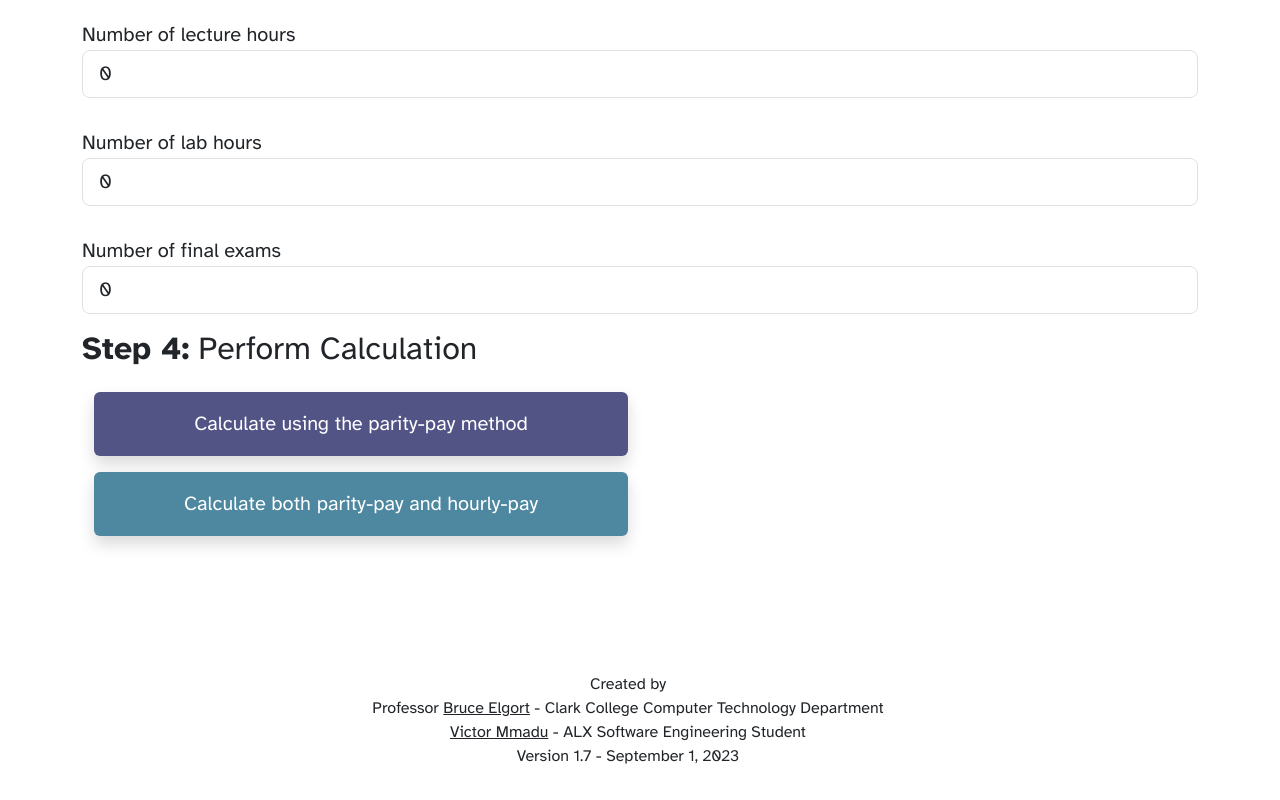
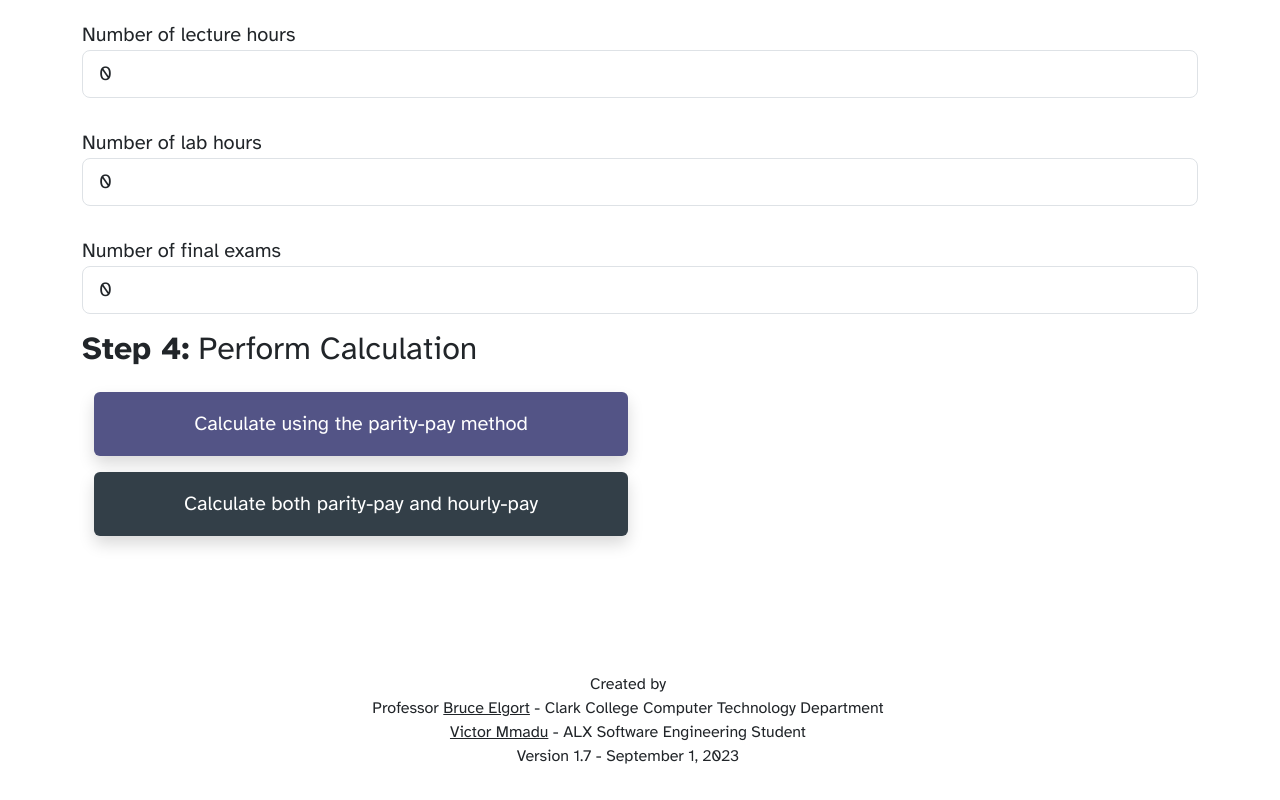
Before and after one commit to belgort/ahe-pay-calculator, a plain HTML site: page pay.html in a window 1280 px wide. Shown: the part 1511-2311 px from the top of the page. Drawn offline with nearby package versions, Linux system fonts and the light colour scheme.

Commit message:
Fixed color contrast issue on button

```diff
--- a/css/style.css
+++ b/css/style.css
@@ -43,7 +43,7 @@ footer {
 }
 
 .btn2 {
-    background: #4E87A0;
+    background: #333F48;
     color: #fff;
 }
 
```
